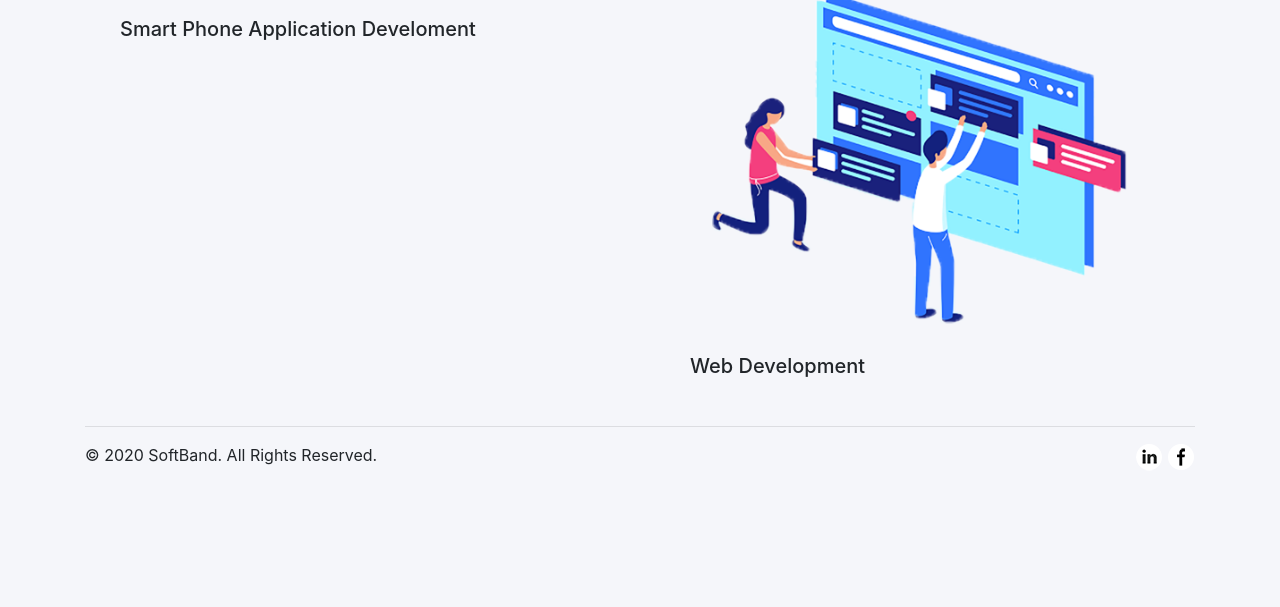
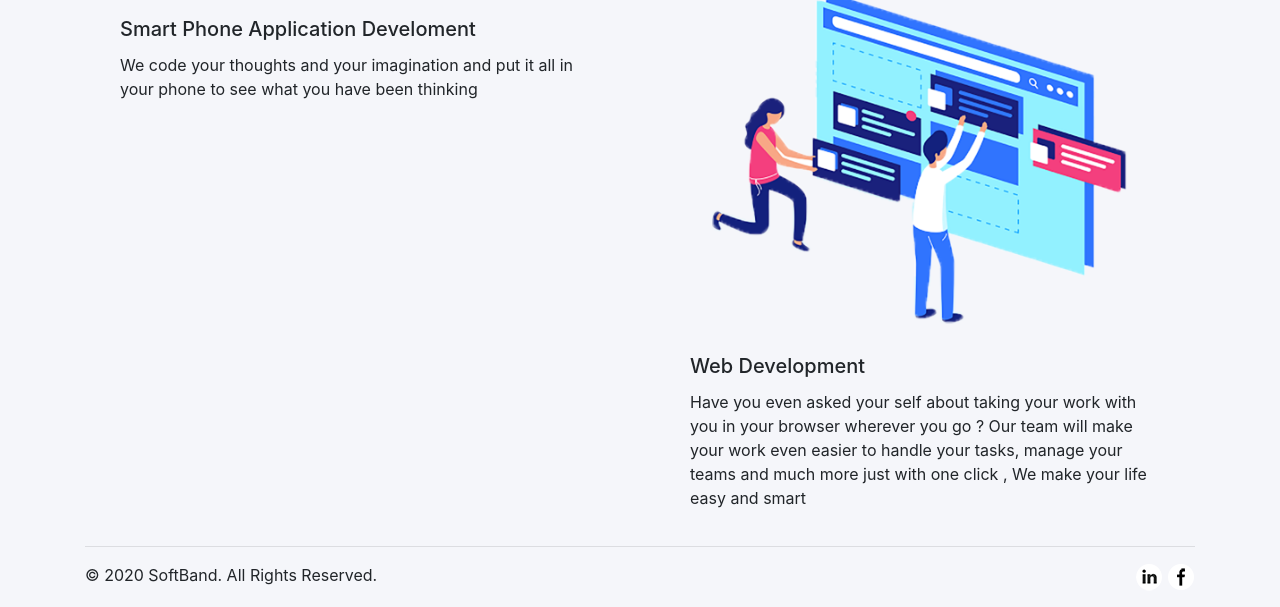
Before and after one commit to AliHabeb/alihabeb.github.io, a plain HTML site: page index.html in a window 1280 px wide. Shown: the part 598-1205 px from the top of the page. Before the commit the page ends 1085 px from the top, so only its background shows below. Drawn offline with nearby package versions, Linux system fonts and the light colour scheme.

Commit message:
add link preview

```diff
--- a/index.html
+++ b/index.html
@@ -7,6 +7,9 @@
     <link rel="stylesheet" href="https://stackpath.bootstrapcdn.com/bootstrap/4.5.0/css/bootstrap.min.css"
         integrity="sha384-9aIt2nRpC12Uk9gS9baDl411NQApFmC26EwAOH8WgZl5MYYxFfc+NcPb1dKGj7Sk" crossorigin="anonymous">
     <link rel="stylesheet" href="https://cdnjs.cloudflare.com/ajax/libs/animate.css/4.0.0/animate.min.css" />
+    <meta name="description" content="SoftBand is new tech startup tht provide software development services and data science">
+    <meta property="og:image" content="./assets/logo-name.png">
+    <meta property="og:type" content="article" />
     <!-- Global site tag (gtag.js) - Google Analytics -->
     <script async src="https://www.googletagmanager.com/gtag/js?id=UA-143190286-3"></script>
 
@@ -138,9 +141,7 @@
                     <img class="card-img-top img-fluid" src="./assets/web1.png" alt="Card image cap">
                     <div class="card-body">
                         <h5 class="card-title">Smart Phone Application Develoment</h5>
-                        <!-- <p class="card-text">Some quick example text to build on the card title and make up the bulk of
-                            the
-                            card's content.</p> -->
+                        <p class="card-text">We code your thoughts and your imagination and put it all in your phone to see what you have been thinking</p>
 
                     </div>
 
@@ -155,9 +156,8 @@
                         alt="Card image cap">
                     <div class="card-body">
                         <h5 class="card-title">Web Development</h5>
-                        <!-- <p class="card-text">Some quick example text to build on the card title and make up the bulk of
-                            the
-                            card's content.</p> -->
+                        <p class="card-text">Have you even asked your self about taking your work with you in your browser wherever you go ? Our team will make your work even easier to handle your tasks, manage your teams and much more just with one click ,
+                            We make your life easy and smart</p>
 
                     </div>
                 </div>
```
Also changed, not shown: assets/logo_name.png (added).
